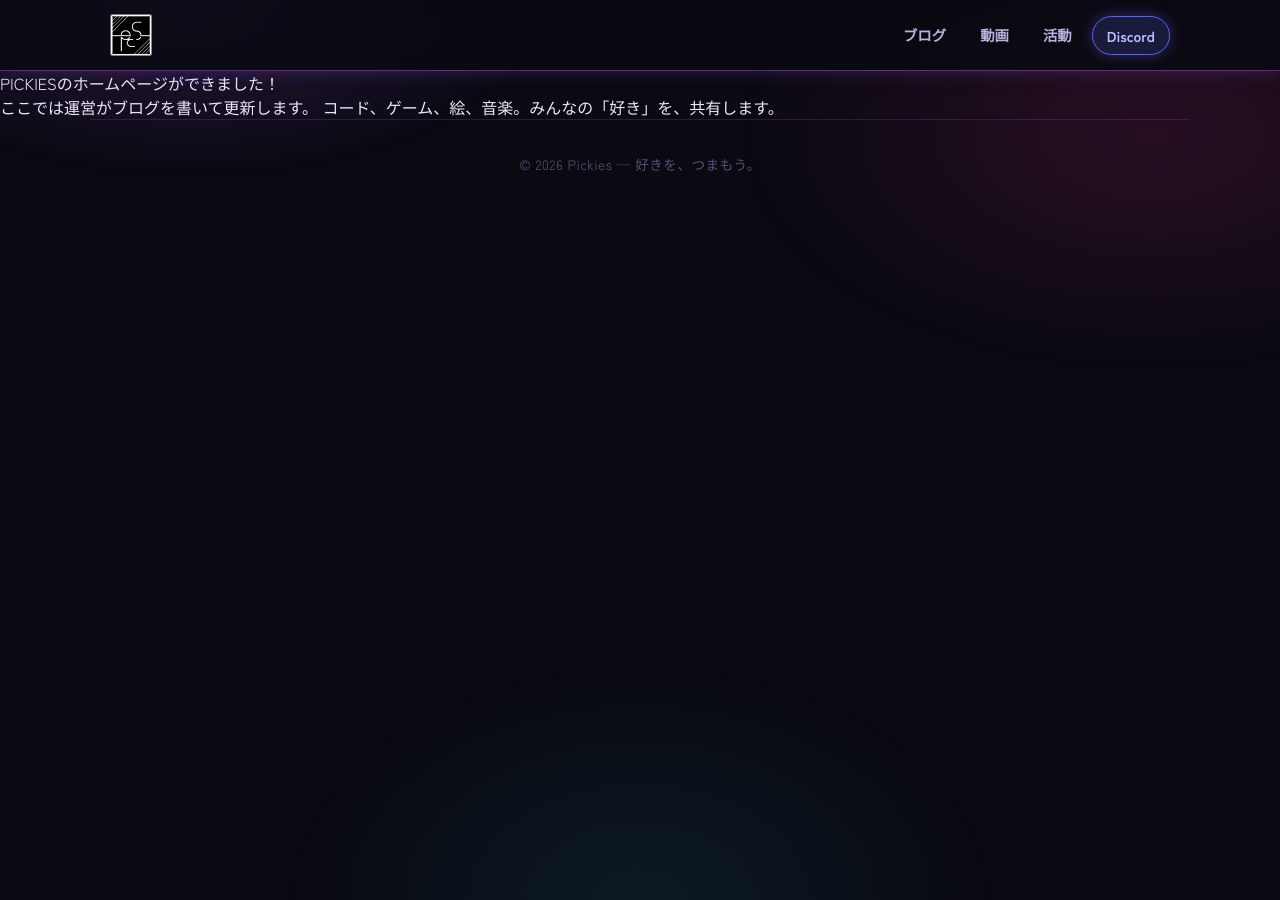
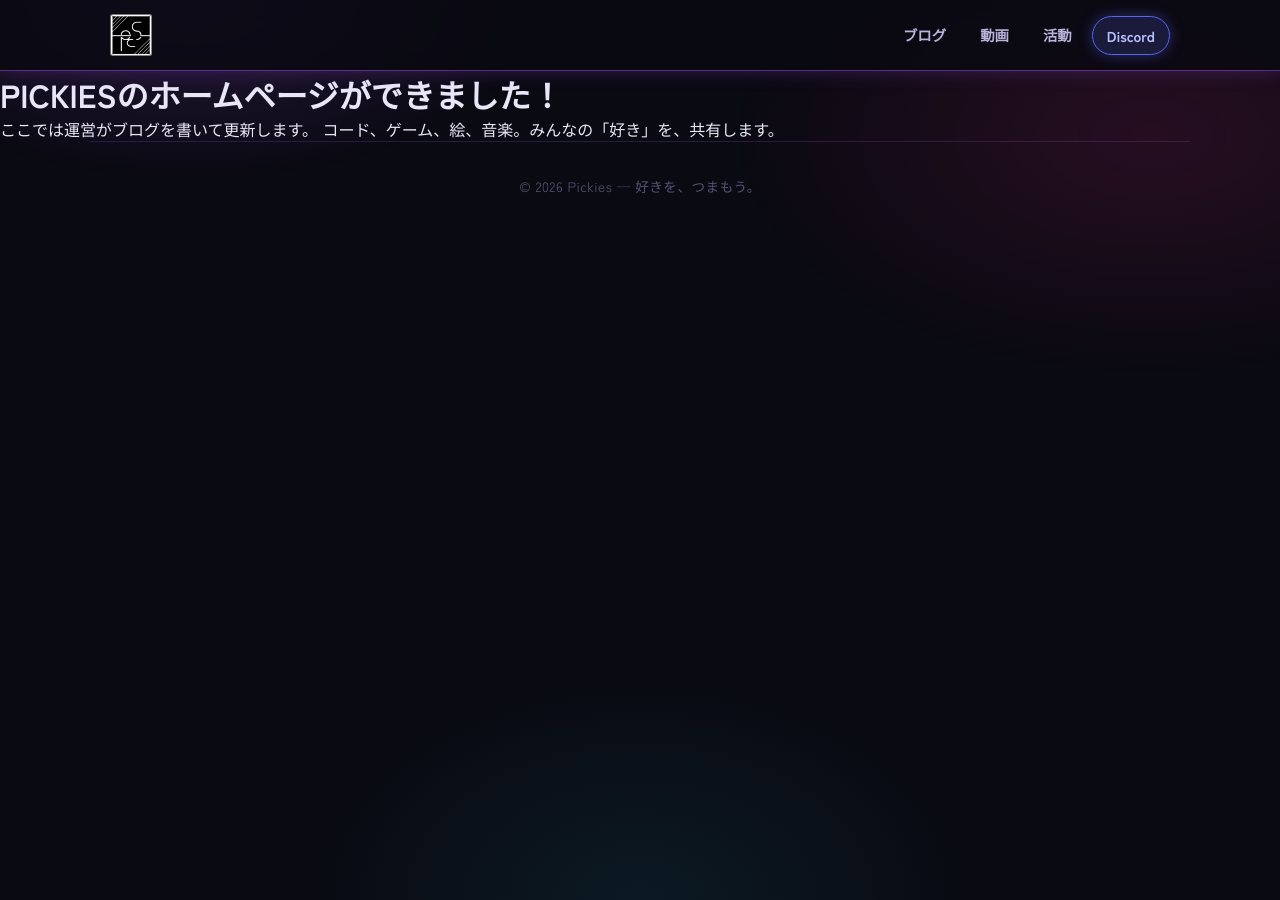
Before and after one commit to pc598-pickie/pc, a Jekyll site: the page built from _posts/2026-08-08-welcome.md, in a window 1280 px wide. Built offline with Jekyll 4.4.1, drawn with Linux system fonts in a browser that asks for light colours; some web fonts are replaced.

```diff
--- a/_posts/2026-08-08-welcome.md
+++ b/_posts/2026-08-08-welcome.md
@@ -8,7 +8,7 @@ category_class: c-code
 emoji: 🎉
 ---
 
-PICKIESのホームページができました！
+# PICKIESのホームページができました！
 
 ここでは運営がブログを書いて更新します。
 コード、ゲーム、絵、音楽。みんなの「好き」を、共有します。
```
